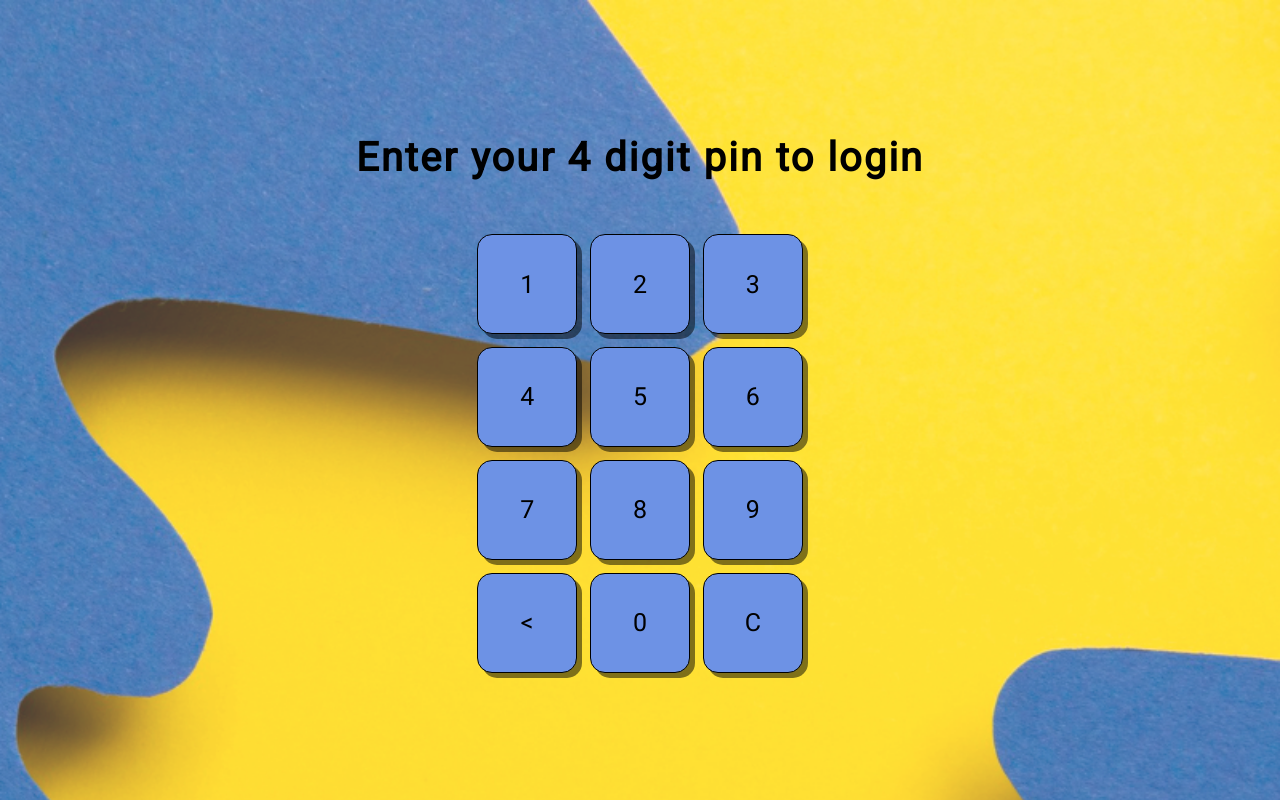
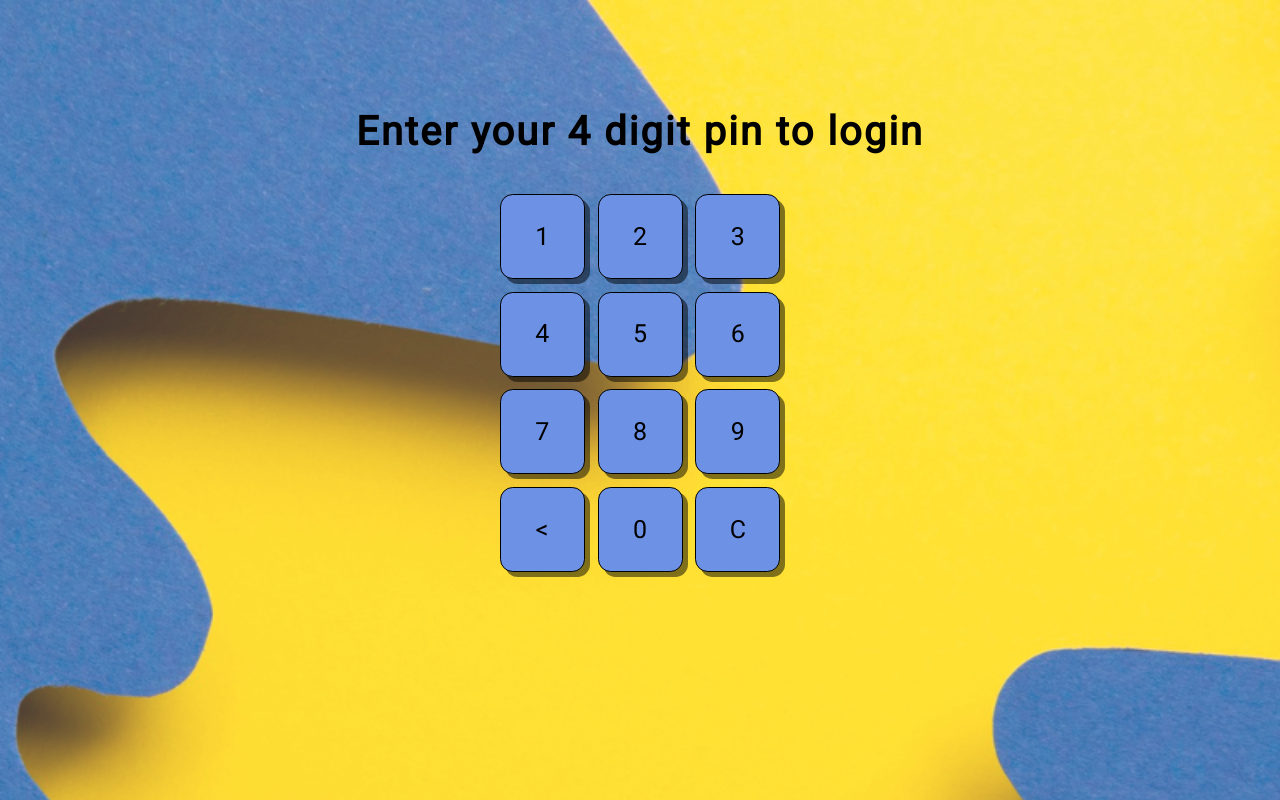
Before and after one commit to Code-the-Dream-School/cc-prac-team5-front, a React (Create React App) app: page /child-login in a window 1280 px wide. Built offline with nearby package versions, Linux system fonts and the light colour scheme.

Commit message:
child login page

```diff
--- a/src/Components/ChildViews/Login/styles/ChildLogin.css
+++ b/src/Components/ChildViews/Login/styles/ChildLogin.css
@@ -3,7 +3,7 @@
     flex-direction: column;
     justify-content: center;
     align-items: center;
-    padding-top: 10%;
+    padding-top: 8%;
     width: 100%;
 }
 .CLTitleContainer{
@@ -23,7 +23,7 @@
     flex-direction: column;
     justify-content: center;
     align-items: center;
-    padding-top: 35px;
+    padding-top: 20px;
     width: 100%;
 
 }
@@ -43,8 +43,8 @@
     background: rgba(109,146,229,255) !important;
     border-radius: 15%;
     box-shadow: 5px 5px 0px rgba(0, 0, 0, 0.5);
-    width: 100px;
-    height: 100px;
+    width: 85px;
+    height: 85px;
     font-size: 25px;
     border: 1px solid black;
     margin: .5vw .5vw;
--- a/src/Components/ParentViews/Login/styles/Login.css
+++ b/src/Components/ParentViews/Login/styles/Login.css
@@ -3,7 +3,7 @@
     flex-direction: column;
     justify-content: center;
     width: 100%;
-    padding-top: 35%;
+    padding-top: 8%;
 }
 .FormBox{
     display: flex;
```
